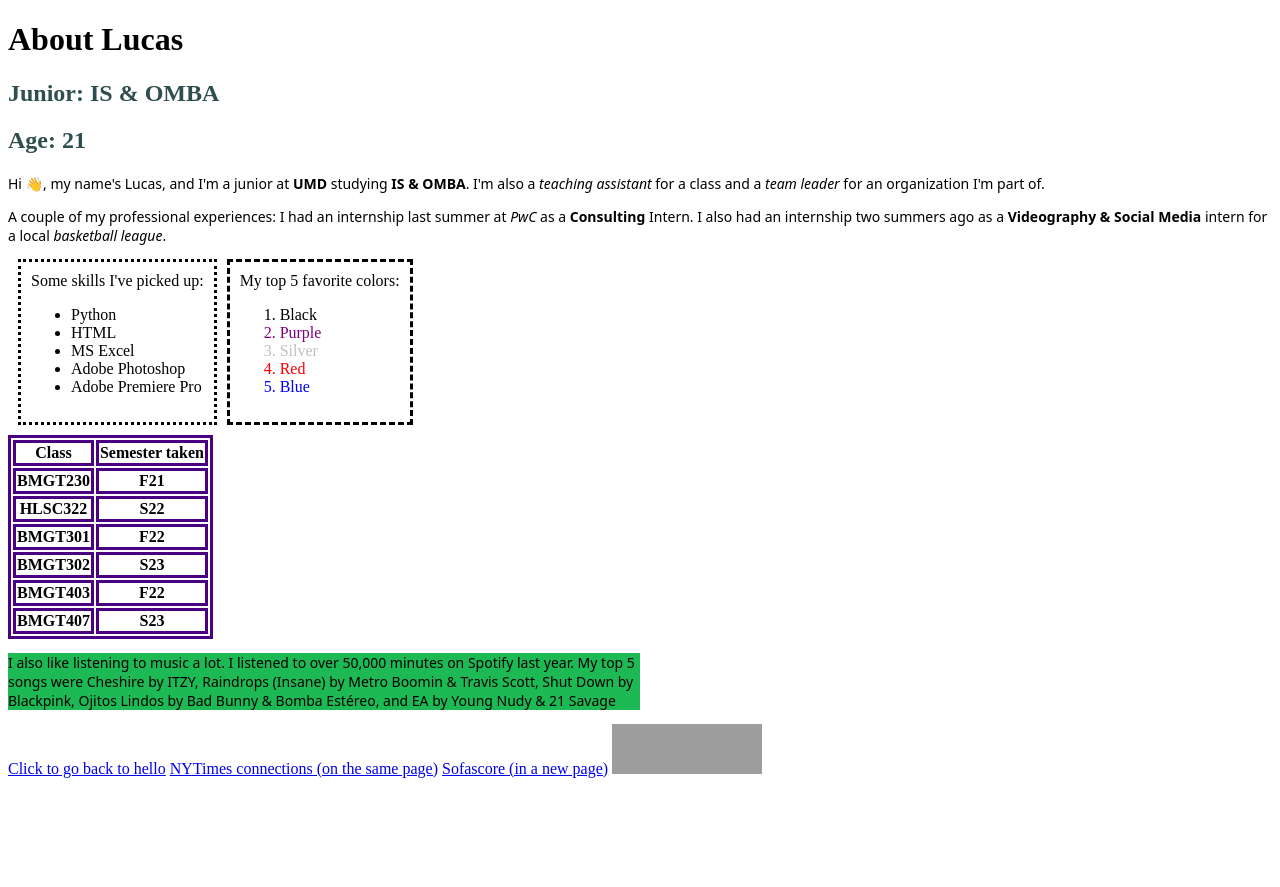
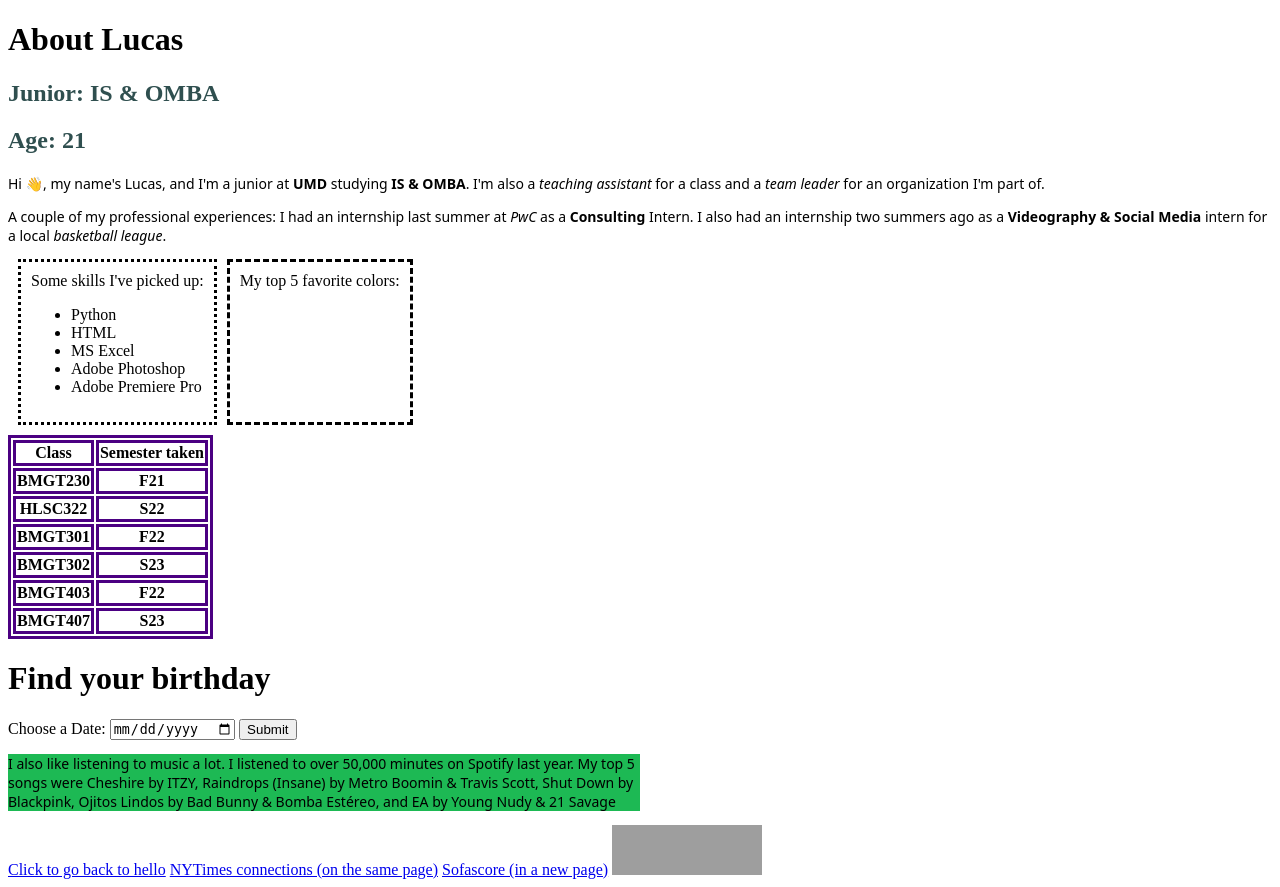
Before and after one commit to lucasglezrey120/helloWorld1-24, a Flask app: page /about-css in a window 1280 px wide. Before the commit the page ends 778 px from the top, so only its background shows below. Run offline with Flask 3, Linux system fonts and the light colour scheme; lists and menus that the app fills with data are empty; grey boxes are pictures that could not be loaded.

Commit message:
Modifications for the updates about and hello pages

```diff
--- a/templates/about-css.html
+++ b/templates/about-css.html
@@ -33,11 +33,9 @@
         <div class="right-list">
             My top 5 favorite colors:
             <ol>
-                <li style="color: black">Black</li>
-                <li style="color: purple">Purple</li>
-                <li style="color: silver">Silver</li>
-                <li style="color: red">Red</li>
-                <li style="color: blue">Blue</li>
+            {%  for color in favcolors %}
+                <li>{{ color }}</li>
+            {% endfor %}
             </ol>
         </div>
     </div>
@@ -74,6 +72,12 @@
         </tr>
     </table>
 
+    <h1>Find your birthday</h1>
+    <form>
+        <label for="datepicker">Choose a Date:</label>
+        <input type="date" id="datepicker" name="datepicker">
+        <input type="submit" value="Submit">
+    </form>
     <!--Final Paragraph with ID attribute-->
     <p id="custom-paragraph">I also like listening to music a lot. I listened to over 50,000 minutes on Spotify last year.
         My top 5 songs were Cheshire by ITZY, Raindrops (Insane) by Metro Boomin & Travis Scott, Shut Down by Blackpink,
@@ -85,6 +89,5 @@
 
     <!--Image with logo class attribute-->
     <img class="logo" src ="https://terpconnect.umd.edu/~jbono/bmgt407/images/smith-logo.png" alt="RHSmith Logo">
-
 </body>
 </html>
--- a/templates/hello.html
+++ b/templates/hello.html
@@ -5,6 +5,10 @@
     <title>Hello World!</title>
 </head>
 <body>
-Hello world from Lucas. This is my first html page
+    <p> Hello world from Lucas. This is my first html page</p>
+    <p>course is: {{ course }}</p>
+    <p>grade is: {{ grade }}</p>
+
+
 </body>
 </html>
```
